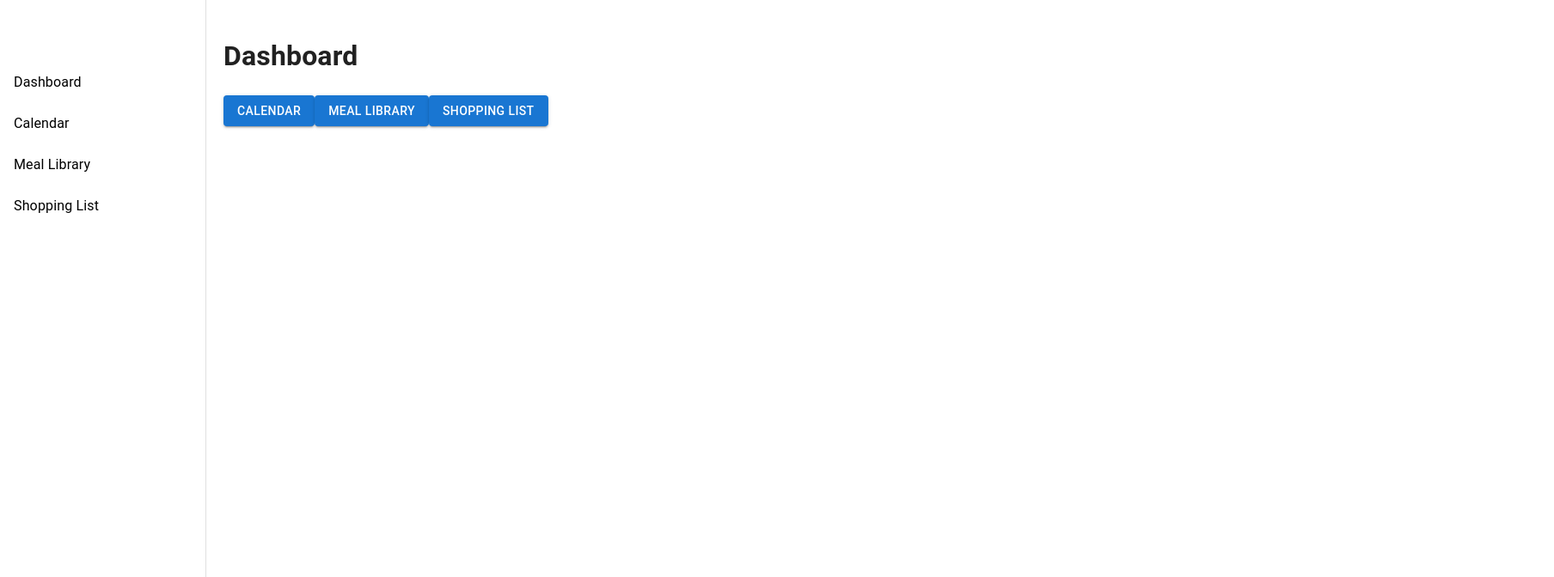
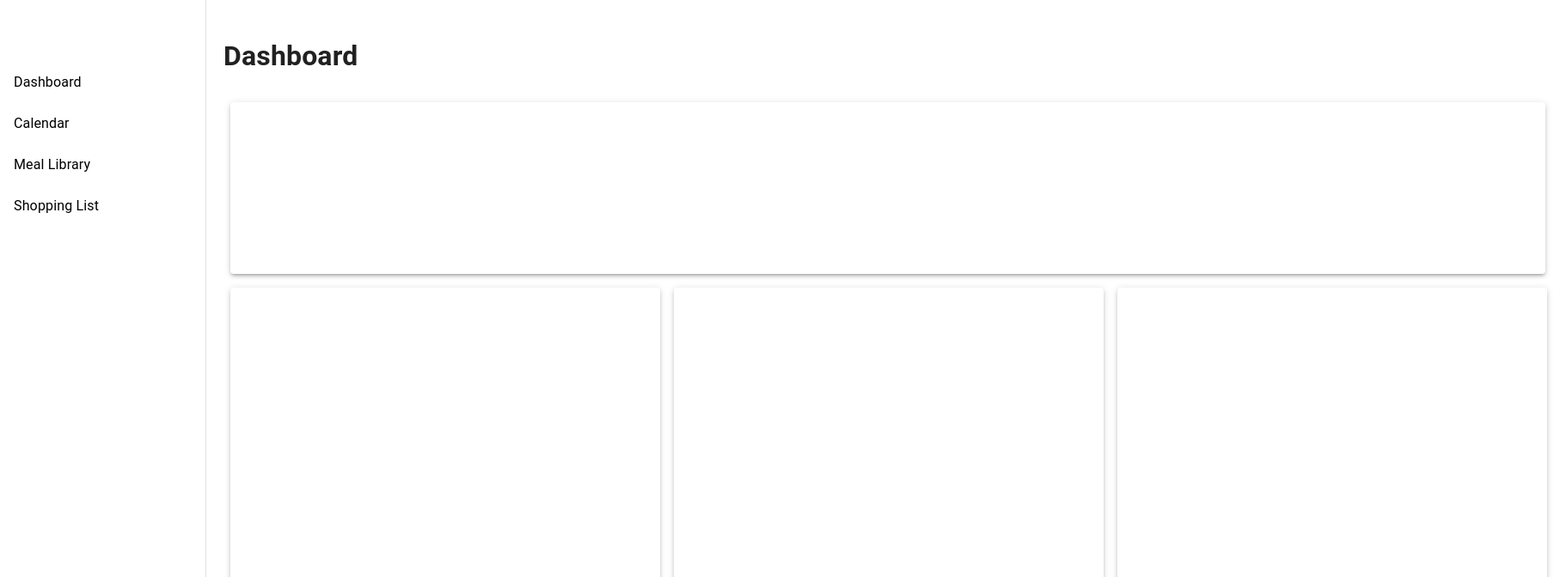
Before and after one commit to samuelpage98/FoodCal, a React (Create React App) app in the folder food-cal/: page / in a window 1280 px wide. Shown: the top 672 px of the page at 86% size, 1808 px wide, since content can reach past the window. Built offline with nearby package versions, Linux system fonts and the light colour scheme.

Commit message:
created dashboard layout

```diff
--- /dev/null
+++ b/food-cal/src/components/DashboardCard.js
@@ -0,0 +1,24 @@
+import * as React from 'react';
+import Box from '@mui/material/Box';
+import Paper from '@mui/material/Paper';
+
+export default function SimplePaper({ width, height }) {
+    return (
+        <Box
+            sx={{
+                display: 'flex',
+                flexWrap: 'wrap',
+                '& > :not(style)': {
+                    m: 1,
+                    width: { width },
+                    height: { height },
+                },
+            }}
+        >
+            {/* <Paper elevation={0} />
+      <Paper /> */}
+            <Paper elevation={3} />
+
+        </Box>
+    );
+}
--- a/food-cal/src/components/DashboardPanel.js
+++ b/food-cal/src/components/DashboardPanel.js
@@ -1,13 +1,20 @@
 import { Link } from "react-router-dom"
 import { Button } from "@mui/material"
+import DashboardCard from '../components/DashboardCard'
 
 function DashboardPanel() {
     return (
         <>
             <h1>Dashboard</h1>
-            <Link to="/calendar"><Button variant="contained">Calendar</Button></Link>
+            {/* <Link to="/calendar"><Button variant="contained">Calendar</Button></Link>
             <Link to="/meal-library"><Button variant="contained">Meal Library</Button></Link>
-            <Link to="/shopping-list"><Button variant="contained">Shopping List</Button></Link>
+            <Link to="/shopping-list"><Button variant="contained">Shopping List</Button></Link> */}
+            <DashboardCard width={1530} height={200} />
+            <div style={{ display: "flex" }}>
+                <DashboardCard width={500} height={500} />
+                <DashboardCard width={500} height={500} />
+                <DashboardCard width={500} height={500} />
+            </div>
         </>
     )
 }
```
